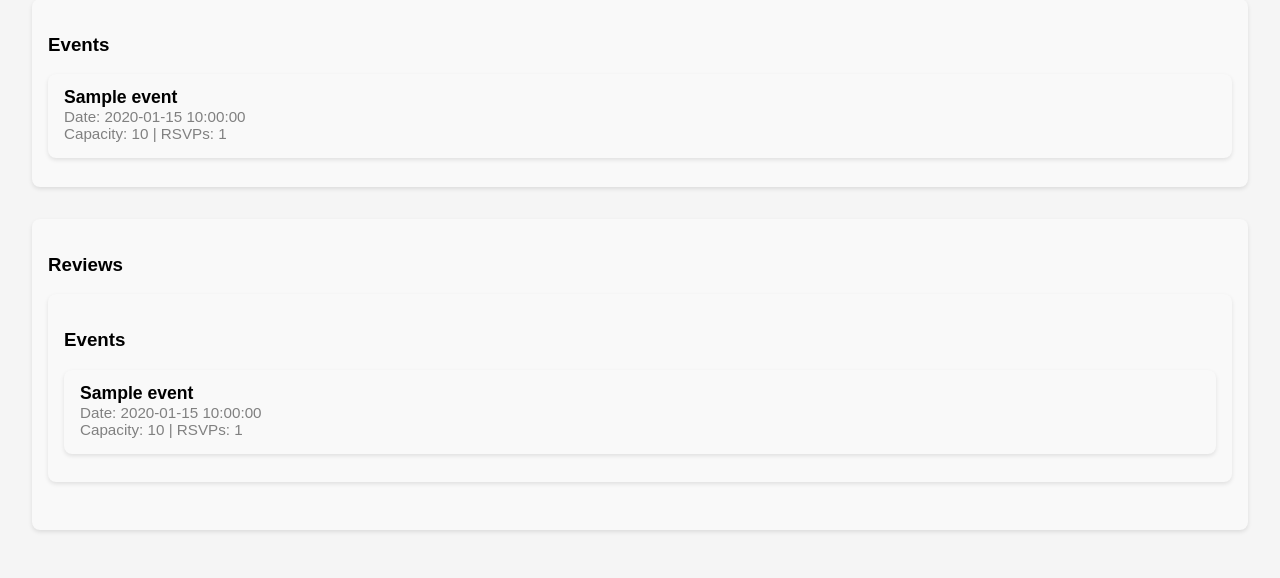
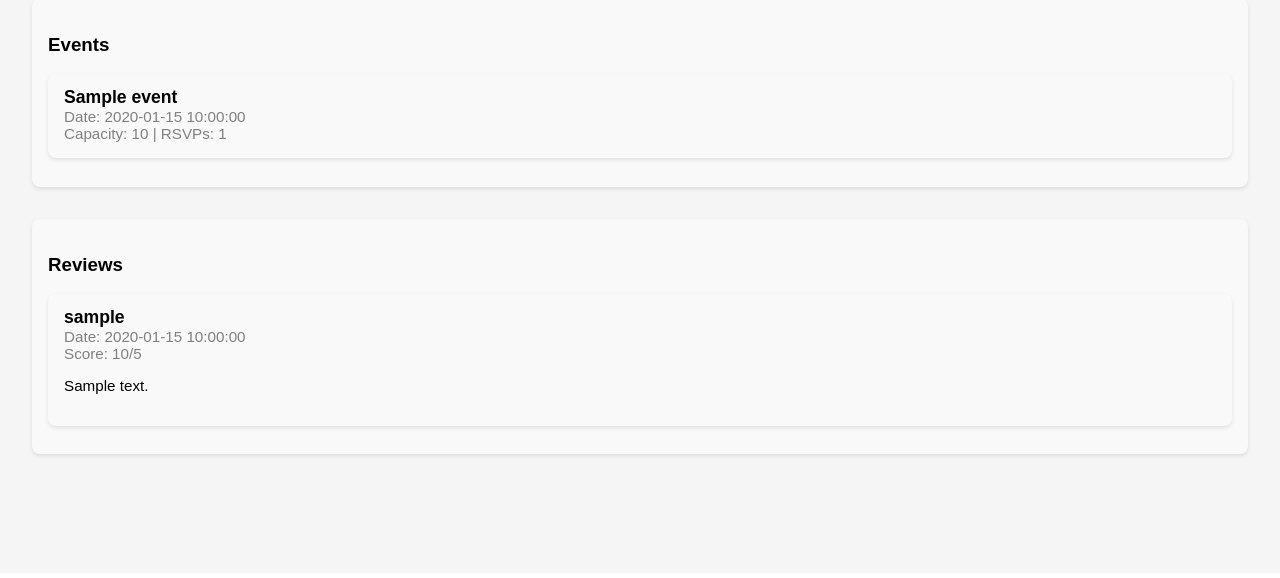
Before and after one commit to Shameer-Ahmad/Databases, a Flask app: template P3/website/templates/restaurant_detail.html in a window 1280 px wide. Shown: the part 227-805 px from the top of the page. After the commit the page ends 686 px from the top, so only its background shows below. Run offline with Flask 3, Linux system fonts and the light colour scheme; the template is opened without the code that fills it: most values are stand-ins (such as "Sample title", 1, 10 or a date in 2020).

Commit message:
final changes

```diff
--- a/P3/website/templates/restaurant_detail.html
+++ b/P3/website/templates/restaurant_detail.html
@@ -19,7 +19,7 @@
 
         {% if user and user['role'] == 'owner' %}
             <a href="{{ url_for('restaurants.manage_restaurants') }}"
-            style="background-color: #377ba8; color: #fff; padding: 0.5rem 1rem; border-radius: 8px; text-decoration: none;">
+               style="background-color: #377ba8; color: #fff; padding: 0.5rem 1rem; border-radius: 8px; text-decoration: none;">
                 Manage Restaurants
             </a>
         {% endif %}
@@ -67,7 +67,7 @@
             <li style="background-color: #f9f9f9; padding: 0.8rem 1rem; border-radius: 8px; margin-bottom: 0.8rem; box-shadow: 0 2px 4px rgba(0, 0, 0, 0.1); display: flex; align-items: center;">
                 <div style="flex-grow: 1;">
                     <strong>{{ event['event_name'] }}</strong><br>
-                    <span style="color: gray;">Date: {{ event['date_time'] }}</span><br>
+                    <span style="color: gray;">Date: {{ event['formatted_date'] }}</span><br>
                     <span style="color: gray;">Capacity: {{ event['capacity'] }} | RSVPs: {{ event['rsvp_count'] }}</span>
                 </div>
             </li>
@@ -84,26 +84,14 @@
     {% if reviews %}
         <ul style="list-style-type: none; padding: 0; margin: 0;">
             {% for review in reviews %}
-            <!-- Events Section -->
-<div class="manage-restaurants-list" style="margin-bottom: 2rem;">
-    <h3>Events</h3>
-    {% if events %}
-        <ul style="list-style-type: none; padding: 0; margin: 0;">
-            {% for event in events %}
             <li style="background-color: #f9f9f9; padding: 0.8rem 1rem; border-radius: 8px; margin-bottom: 0.8rem; box-shadow: 0 2px 4px rgba(0, 0, 0, 0.1); display: flex; align-items: center;">
                 <div style="flex-grow: 1;">
-                    <strong>{{ event['event_name'] }}</strong><br>
-                    <span style="color: gray;">Date: {{ event['formatted_date'] }}</span><br>
-                    <span style="color: gray;">Capacity: {{ event['capacity'] }} | RSVPs: {{ event['rsvp_count'] }}</span>
+                    <strong>{{ review['username'] }}</strong><br>
+                    <span style="color: gray;">Date: {{ review['formatted_date'] }}</span><br>
+                    <span style="color: gray;">Score: {{ review['score'] }}/5</span>
+                    <p>{{ review['text'] }}</p>
                 </div>
             </li>
-            {% endfor %}
-        </ul>
-    {% else %}
-        <p>No events for this restaurant.</p>
-    {% endif %}
-</div>
-
             {% endfor %}
         </ul>
     {% else %}
```
Also changed, not shown: P3/website/restaurants.py (+32 -17 lines).
